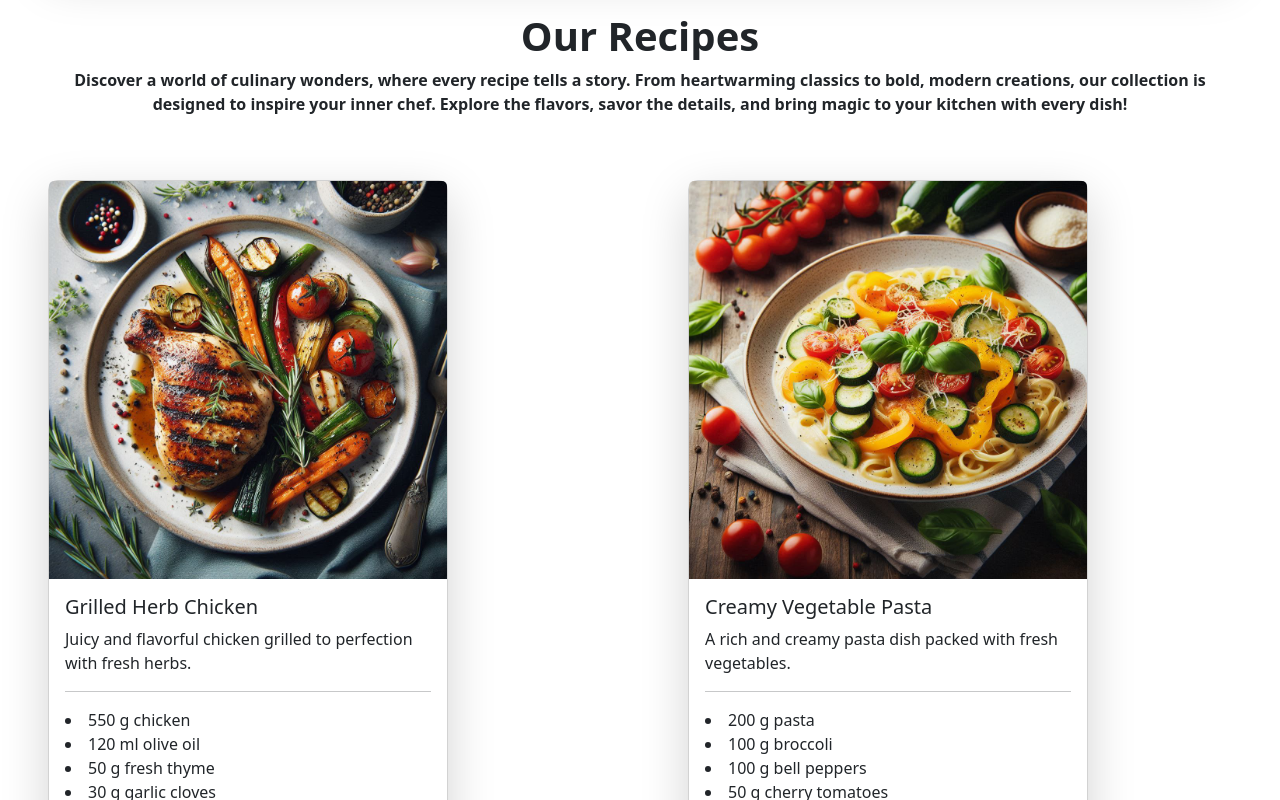
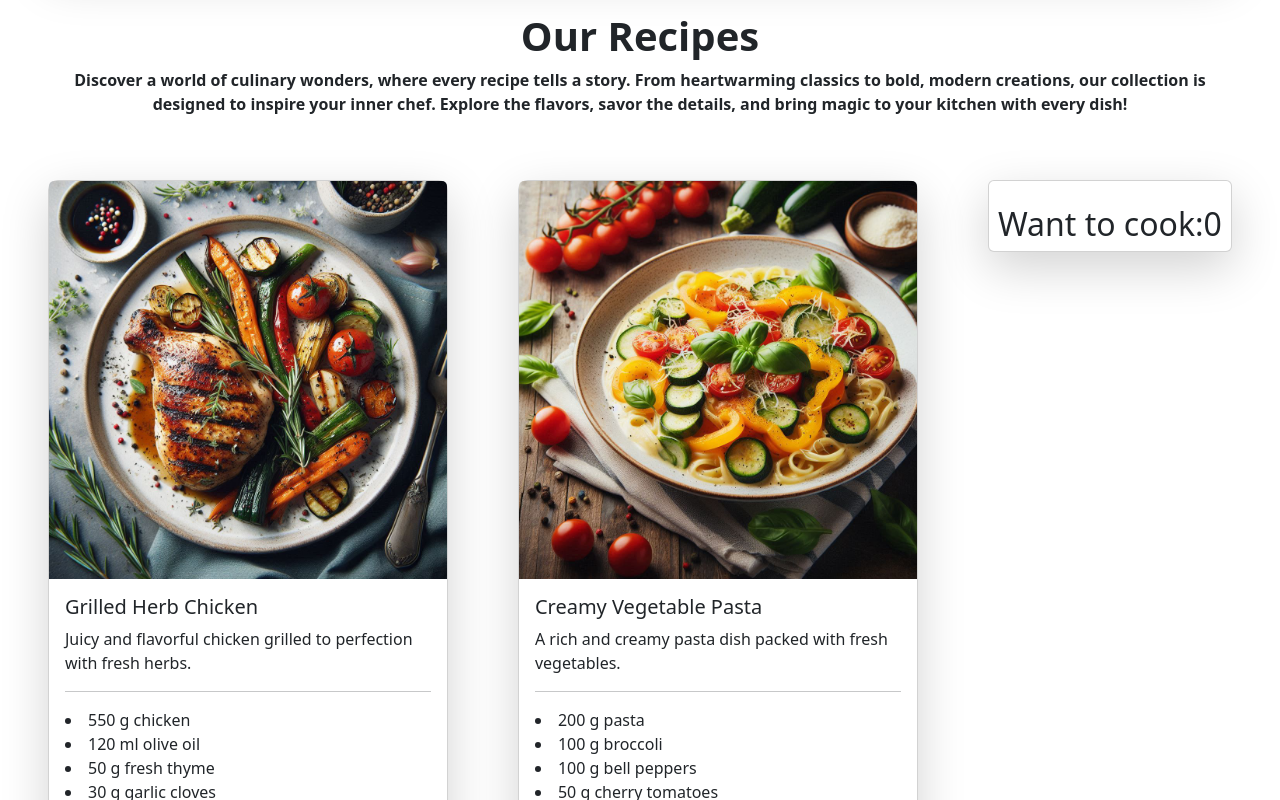
Before and after one commit to KINGALVI/Chief-s-Kitchen-Tales, a React (Vite) app: page / in a window 1280 px wide. Shown: the part 1400-2200 px from the top of the page. Built offline with nearby package versions, Linux system fonts and the light colour scheme.

Commit message:
edited some code

```diff
--- a/src/App.jsx
+++ b/src/App.jsx
@@ -3,14 +3,44 @@ import 'bootstrap/dist/css/bootstrap.min.css';
 import Header from './Header/Header';
 import Carousel from './Carousel/Carousel';
 import Cards from './Cards/Cards';
+import CookList from './CookList/CookList';
+import { useState, useEffect } from 'react';
 
 function App() {
 
+  const [API, setAPI] = useState([])
+
+  useEffect(() => {
+    fetch("/Chief's-Kitchen-Tales.json")
+      .then(response => response.json())
+      .then(Data => setAPI(Data))
+  }, [])
+
+  const [Cook, setCook] = useState([])
+
+  const handelSetCook = card => {
+    setCook([...Cook, card]);
+  }
+
   return (
     <>
+
       <Header></Header>
       <Carousel></Carousel>
-      <Cards></Cards>
+
+      <center>
+        <h1><b>Our Recipes</b></h1>
+        <p><b>
+
+          Discover a world of culinary wonders, where every recipe tells a story. From heartwarming classics to bold, modern creations, our collection is <br /> designed to inspire your inner chef. Explore the flavors, savor the details, and bring magic to your kitchen with every dish!
+        </b></p>
+      </center>
+
+      <section className='d-grid d-md-flex'>
+        <Cards API={API} handelSetCook={handelSetCook} ></Cards>
+        <CookList Cook={Cook}></CookList>
+      </section>
+
     </>
   )
 
--- a/src/Card/Card.jsx
+++ b/src/Card/Card.jsx
@@ -3,7 +3,7 @@ import Card from 'react-bootstrap/Card';
 import { Clock, Fire } from 'react-bootstrap-icons';
 import PropTypes from 'prop-types';
 
-const RecipeCard = ({ card }) => {
+const RecipeCard = ({ card, handelSetCook }) => {
     const { recipe_image, recipe_name, short_description, ingredients, preparing_time, calories } = card;
     return (
         <Card className="bg-white text-dark shadow-lg m-5" style={{ width: '25rem', borderRadius: '10px' }}>
@@ -13,14 +13,14 @@ const RecipeCard = ({ card }) => {
                 <Card.Text>{short_description}</Card.Text>
                 <hr />
                 {
-                    ingredients.map(ingredient => <li>{ingredient}</li>)
+                    ingredients.map((ingredient, idx) => <li key={idx}>{ingredient}</li>)
                 }
                 <hr />
                 <div className='d-flex pb-2'>
                     <span className='d-flex align-items-center pe-2'><Clock className='pe-1' size={20} color="gray" /> {preparing_time}</span>
                     <span className='d-flex align-items-center pe-2'><Fire className='pe-1' size={20} color="gray" /> {calories}</span>
                 </div>
-                <Button variant="success"><b>Want to Cook</b></Button>
+                <Button onClick={() => handelSetCook(card)} variant="success"><b>Want to Cook</b></Button>
             </Card.Body>
         </Card>
     );
--- a/src/Cards/Cards.jsx
+++ b/src/Cards/Cards.jsx
@@ -1,37 +1,22 @@
-import { useEffect, useState } from 'react';
 import RecipeCard from '../Card/Card';
 import Col from 'react-bootstrap/Col';
 import Row from 'react-bootstrap/Row';
 import PropTypes from 'prop-types';
 
-const Cards = () => {
-
-    const [API, setAPI] = useState([])
-
-    useEffect(() => {
-        fetch("/Chief's-Kitchen-Tales.json")
-            .then(response => response.json())
-            .then(Data => setAPI(Data))
-    }, [])
+const Cards = ({ handelSetCook, API }) => {
 
     return (
-        <>
-            <center>
-                <h1><b>Our Recipes</b></h1>
-                <p><b>
-                    Discover a world of culinary wonders, where every recipe tells a story. From heartwarming classics to bold, modern creations, our collection is <br /> designed to inspire your inner chef. Explore the flavors, savor the details, and bring magic to your kitchen with every dish!
-                </b></p>
-            </center>
-
+        <section className='d-grid'>
             <Row xs={1} md={2} className="g-0">
-                {API.map((card, idx) => (
-                    <Col key={idx}>
-                        <RecipeCard card={card}></RecipeCard>
-                    </Col>
-                ))}
+                {
+                    API.map((card, idx) => (
+                        <Col key={idx}>
+                            <RecipeCard key={idx} handelSetCook={handelSetCook} card={card}></RecipeCard>
+                        </Col>
+                    ))}
             </Row>
 
-        </>
+        </section>
     );
 };
 
@@ -45,7 +30,7 @@ Cards.propTypes = {
             preparing_time: PropTypes.string.isRequired,
             calories: PropTypes.number.isRequired,
         })
-    ), // API is an array of objects with specific properties
+    ),
 };
 
 export default Cards;
--- /dev/null
+++ b/src/CookList/CookList.jsx
@@ -0,0 +1,43 @@
+import PropTypes from 'prop-types';
+import { Button, Card } from 'react-bootstrap';
+
+const CookList = ({ Cook }) => {
+    return (
+
+        <Card className="bg-white text-dark shadow-lg m-5 w-100 h-100">
+            <br />
+            <center>
+                <h2>Want to cook:{Cook.length}</h2>
+            </center>
+
+            {Cook.map(({ recipe_name, preparing_time, calories }, index) => (
+                <b key={index}>
+                    <hr />
+                    <center>
+                        Name : {recipe_name}
+                        <br />
+                        Preparing Time : {preparing_time} Minutes
+                        <br />
+                        Total Calories : {calories}
+                        <br /> <br />
+                        <Button variant="success text-dark"><b>Preparing</b></Button>
+                    </center>
+                    <hr />
+                </b>
+            ))}
+
+        </Card>
+
+    );
+};
+
+CookList.propTypes = {
+    Cook: PropTypes.arrayOf(
+        PropTypes.shape({
+            preparing_time: PropTypes.string.isRequired,
+            calories: PropTypes.number.isRequired,
+        })
+    ).isRequired,
+};
+
+export default CookList;
```
